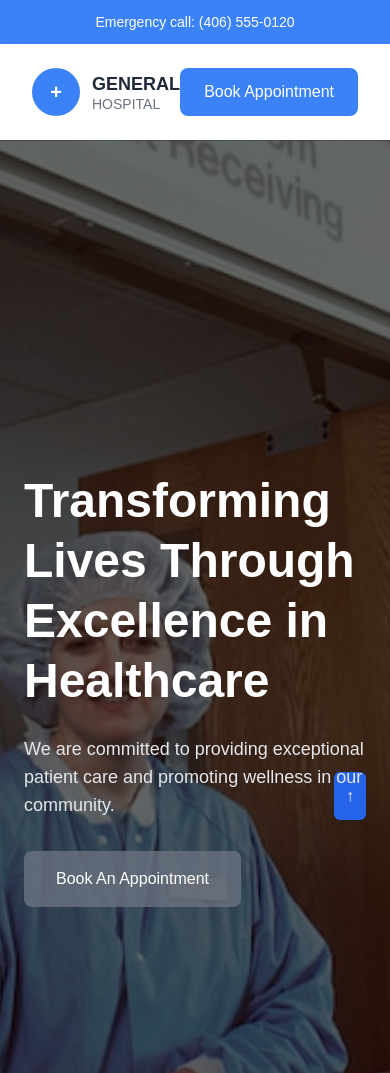
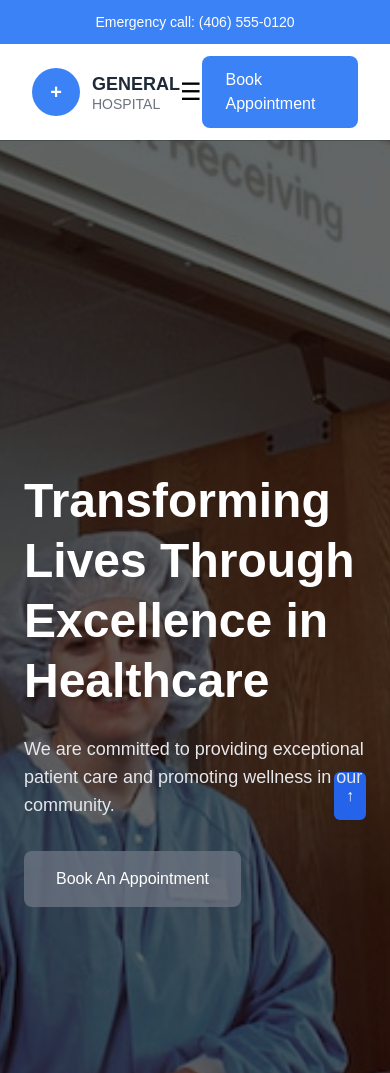
Before and after one commit to naveedmastoi700-design/E-portal-project, a website: page index.html in a window 390 px wide. Shown: the top 1073 px of the page. Drawn offline with nearby package versions, Linux system fonts and the light colour scheme.

Commit message:
Add mobile menu button and restructure navigation

```diff
--- a/index.html
+++ b/index.html
@@ -93,6 +93,11 @@
                     <p class="text-sm text-gray-500 -mt-1">HOSPITAL</p>
                 </div>
             </div>
+           <button onclick="toggleMenu()" class="md:hidden text-2xl">
+    ☰
+  </button>
+
+  <!-- Desktop Menu -->
   <nav class="hidden md:flex gap-10 text-gray-600 font-medium">
     <a href="index.html" class="hover:text-blue-500">Home</a>
     <a href="about.html" class="hover:text-blue-500">About Us</a>
```
Lines whose indentation alone changed are shown as unchanged.
